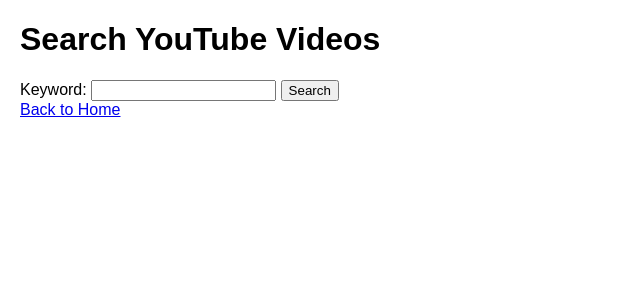
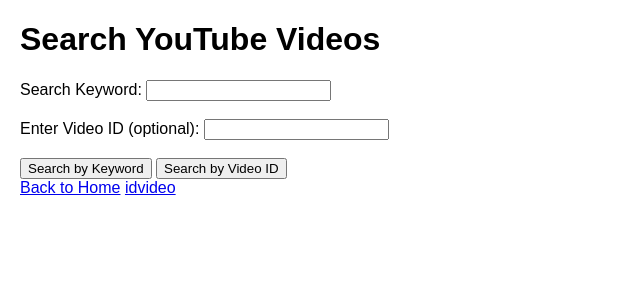
Before and after one commit to sretepsemaj/ViewTube, a Django app: page /viewer/video/ in a window 1280 px wide. Shown: the top 300 px of the page, without its empty margins (0-640 px from the left). Run offline with Django 5.2, Linux system fonts and the light colour scheme.

Commit message:
workign on the viewer finding good lecure videos by video id

```diff
--- a/viewer/templates/viewer/data.html
+++ b/viewer/templates/viewer/data.html
@@ -27,5 +27,6 @@
         <p>No videos found.</p>
     {% endif %}
     <a href="{% url 'viewer_home' %}">Back to Home</a>
+    <a href="{% url 'video_data' %}">Back to Home</a>
 </body>
 </html>
--- a/viewer/templates/viewer/videos.html
+++ b/viewer/templates/viewer/videos.html
@@ -33,9 +33,20 @@
     <h1>Search YouTube Videos</h1>
     <form method="POST" action="{% url 'video' %}">
         {% csrf_token %}
-        <label for="query">Keyword:</label>
-        <input type="text" id="query" name="query" value="{{ query }}" required>
-        <button type="submit">Search</button>
+
+        <div id="keyword_search">
+            <label for="query">Search Keyword:</label>
+            <input type="text" id="query" name="query" value="{{ query }}" required><br><br>
+        </div>
+
+        <div id="video_id_search">
+            <label for="video_id">Enter Video ID (optional):</label>
+            <input type="text" id="video_id" name="video_id" value="{{ video_id }}"><br><br>
+        </div>
+
+        <!-- Two submit buttons for different search types -->
+        <button type="submit" name="search_type" value="keyword_search" id="keyword_button">Search by Keyword</button>
+        <button type="submit" name="search_type" value="video_id_search" id="video_id_button">Search by Video ID</button>
     </form>
 
     {% if error_message %}
@@ -72,5 +83,17 @@
     {% endif %}
 
     <a href="{% url 'viewer_home' %}">Back to Home</a>
+    <a href="{% url 'video_data' %}">idvideo</a>
+
+    <script>
+        // Hide one search option based on button clicked
+        document.getElementById('keyword_button').onclick = function() {
+            document.getElementById('video_id_search').style.display = 'none';
+        };
+
+        document.getElementById('video_id_button').onclick = function() {
+            document.getElementById('keyword_search').style.display = 'none';
+        };
+    </script>
 </body>
 </html>
--- a/viewer/views.py
+++ b/viewer/views.py
@@ -5,6 +5,7 @@
 from googleapiclient.discovery import build
 from googleapiclient.errors import HttpError
 import os
+
 
 # This function should render the `creator_home.html` template
 def viewer_view(request):
@@ -14,74 +15,71 @@
 
 def youtube_video_call(request):
     """
-    Fetch videos from YouTube using the YouTube Data API based on a keyword search
-    and retrieve full descriptions.
+    Fetch YouTube videos using a search query or a specific video ID.
     """
     videos = []
     error_message = None
+    query = request.POST.get('query', '')
+    video_id = request.POST.get('video_id', '').strip()
+    search_type = request.POST.get('search_type', '')  # Capture the search type
 
     if request.method == 'POST':
-        query = request.POST.get('query')  # Get the search keyword from the form
-        print(f"Received search query: {query}")  # Debug: Log the received query
+        try:
+            youtube = build('youtube', 'v3', developerKey=YOUTUBE_API_KEY)
 
-        if query:
-            try:
-                youtube = build('youtube', 'v3', developerKey=YOUTUBE_API_KEY)
-                print("YouTube API client built successfully.")  # Debug: Confirm API client creation
+            if search_type == 'video_id_search' and video_id:
+                # Search by specific video ID
+                api_request = youtube.videos().list(
+                    part='snippet,statistics',
+                    id=video_id
+                )
+                response = api_request.execute()
+                if response.get('items'):
+                    video = response['items'][0]
+                    videos.append({
+                        'video_id': video['id'],
+                        'title': video['snippet']['title'],
+                        'description': video['snippet']['description'],
+                        'channel_title': video['snippet']['channelTitle'],
+                        'published_at': video['snippet']['publishedAt'],
+                        'thumbnail_url': video['snippet']['thumbnails']['high']['url'],
+                    })
+                else:
+                    error_message = "Video not found."
 
-                # Make the initial API call to search for video IDs based on the keyword
-                search_response = youtube.search().list(
-                    part='id',
+            elif search_type == 'keyword_search' and query:
+                # Search by query (keyword search)
+                api_request = youtube.search().list(
+                    part='snippet',
                     q=query,
-                    maxResults=50,  # Number of videos to retrieve
+                    maxResults=10,  # Number of videos to retrieve
                     type='video',  # Ensure only videos are returned
                     order='relevance'  # Order by relevance to the query
-                ).execute()
+                )
+                response = api_request.execute()
+                for item in response.get('items', []):
+                    videos.append({
+                        'video_id': item['id']['videoId'],
+                        'title': item['snippet']['title'],
+                        'description': item['snippet']['description'],
+                        'channel_title': item['snippet']['channelTitle'],
+                        'published_at': item['snippet']['publishedAt'],
+                        'thumbnail_url': item['snippet']['thumbnails']['high']['url'],
+                    })
 
-                video_ids = [item['id']['videoId'] for item in search_response.get('items', [])]
-                print(f"Video IDs found: {video_ids}")  # Debug: Log video IDs found
+                if not videos:
+                    error_message = "No videos found for the given keyword."
 
-                if video_ids:
-                    # Make the second API call to get full details of the videos
-                    video_response = youtube.videos().list(
-                        part='snippet',
-                        id=','.join(video_ids)
-                    ).execute()
-
-                    for item in video_response.get('items', []):
-                        video = {
-                            'video_id': item['id'],
-                            'title': item['snippet']['title'],
-                            'description': item['snippet']['description'],  # Full description
-                            'channel_title': item['snippet']['channelTitle'],
-                            'published_at': item['snippet']['publishedAt'],
-                            'thumbnail_url': item['snippet']['thumbnails']['high']['url']
-                        }
-                        print(f"Processed video: {video['title']} (ID: {video['video_id']})")  # Debug: Log each video processed
-                        videos.append(video)
-
-                    if not videos:
-                        error_message = "No videos found for the given keyword."
-                        print(error_message)  # Debug: Log if no videos are found
-
-                    # Save videos to session for further processing if needed
-                    request.session['videos'] = videos
-                    print(f"Saved {len(videos)} videos to session.")  # Debug: Log the number of videos saved
-
-            except HttpError as e:
-                error_message = f"An HTTP error occurred: {e.resp.status} - {e.content}"
-                print(error_message)  # Log the HTTP error
-            except Exception as e:
-                error_message = f"An error occurred: {str(e)}"
-                print(error_message)  # Log any other errors
-        else:
-            error_message = "Please enter a keyword to search."
-            print(error_message)  # Log if the query is empty
+        except HttpError as e:
+            error_message = f"An HTTP error occurred: {e.resp.status} - {e.content}"
+        except Exception as e:
+            error_message = f"An error occurred: {str(e)}"
 
     context = {
         'videos': videos,
         'error_message': error_message,
-        'query': request.POST.get('query', '')  # Preserve the search query in the form
+        'query': query,
+        'video_id': video_id
     }
     return render(request, 'viewer/videos.html', context)
 
@@ -139,3 +137,49 @@
     print(f"Number of videos passed to template: {videos.count()}")
 
     return render(request, 'viewer/data.html', {'videos': videos})
+
+def get_video_captions(video_id):
+    try:
+        youtube = build('youtube', 'v3', developerKey=YOUTUBE_API_KEY)
+
+        # Get the list of captions for the video
+        captions_request = youtube.captions().list(
+            part="id,snippet",  # Request the ID and snippet (language, name, etc.)
+            videoId=video_id
+        )
+
+        captions_response = captions_request.execute()
+
+        if 'items' in captions_response:
+            caption = captions_response['items'][0]  # Get the first caption available
+            caption_id = caption['id']
+            caption_language = caption['snippet']['language']
+            print(f"Captions available for video: {video_id}, language: {caption_language}")
+
+            return caption_id  # Return caption ID for further processing
+        else:
+            print("No captions available for this video.")
+            return None
+
+    except HttpError as e:
+        print(f"An error occurred: {e}")
+        return None
+
+def download_caption(caption_id):
+    try:
+        youtube = build('youtube', 'v3', developerKey=YOUTUBE_API_KEY)
+
+        # Download the caption in 'srt' format
+        captions_request = youtube.captions().download(
+            id=caption_id,
+            tfmt="srt"  # You can also use 'ttml' for a different format
+        )
+
+        caption_content = captions_request.execute()
+        print(f"Downloaded caption: {caption_content}")
+
+        return caption_content  # You will receive the captions as text or file content
+
+    except HttpError as e:
+        print(f"An error occurred: {e}")
+        return None
```
Also changed, not shown: viewer/templates/viewer/idvideo.html (added, +17 -0 lines), 1 other file.
